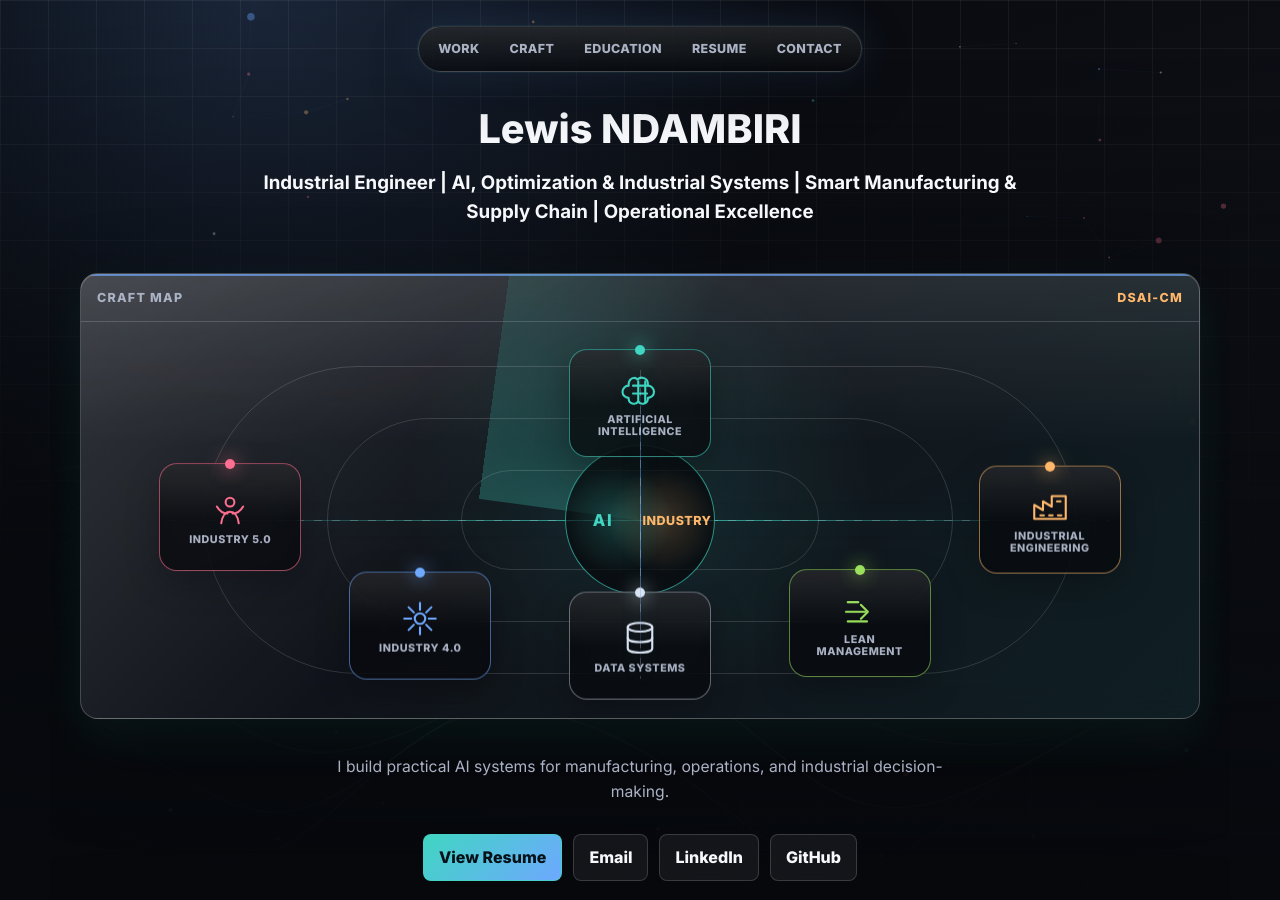
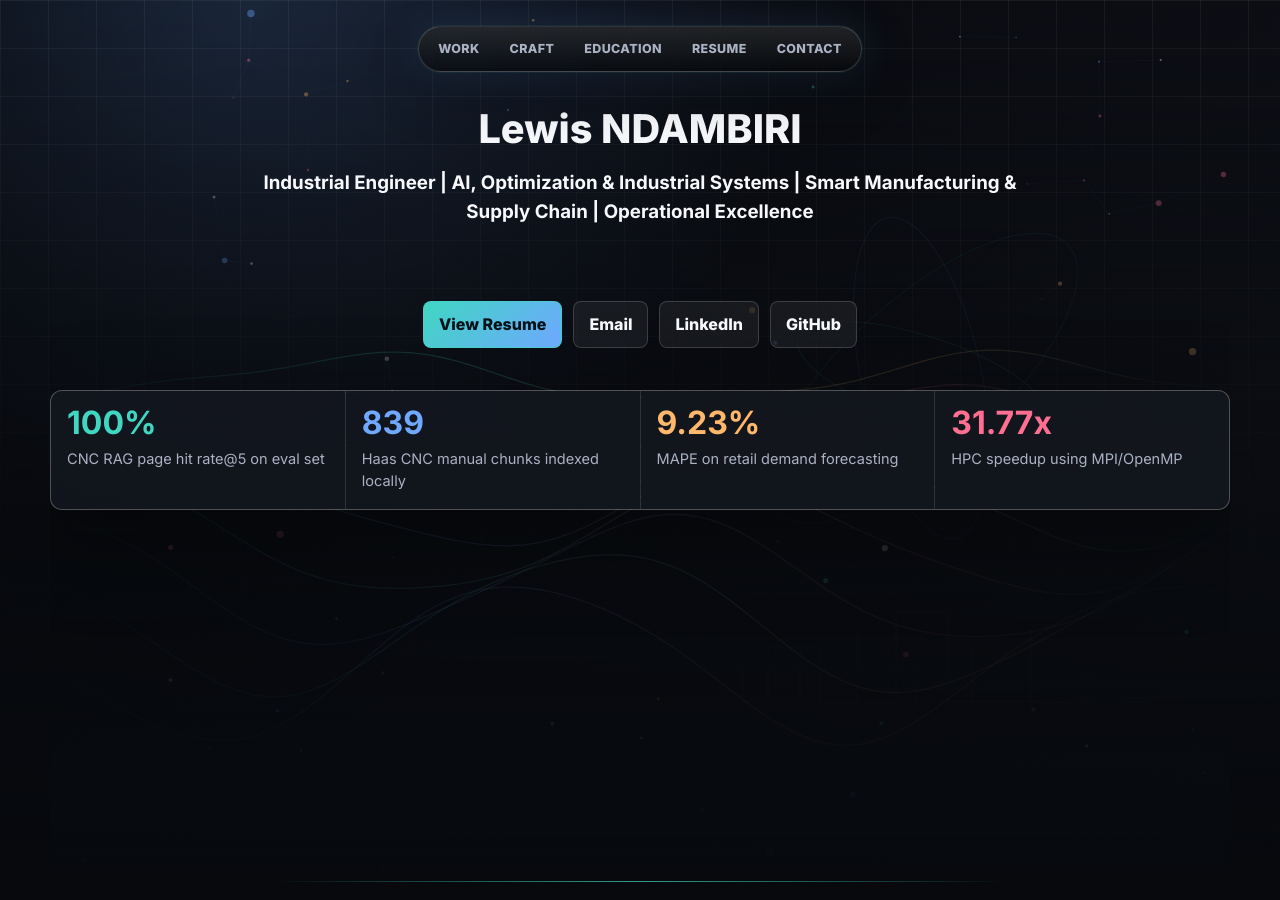
Before and after one commit to lewisndambiri/lewisndambiri.github.io, a Jekyll site: the page built from index.md, in a window 1280 px wide and 900 px high. Built offline with Jekyll 4.4.1, drawn with Linux system fonts in a browser that asks for light colours.

Commit message:
Update index.md

```diff
--- a/index.md
+++ b/index.md
@@ -16,50 +16,8 @@
     <h1>Lewis NDAMBIRI</h1>
     <h3>Industrial Engineer | AI, Optimization & Industrial Systems | Smart Manufacturing & Supply Chain | Operational Excellence</h3>
   </div>
-   <div class="hero-map" id="craft">
-    <aside class="command-panel" aria-label="Profile command panel">
-      <div class="panel-head">
-        <span>Craft Map</span>
-        <span class="panel-code">DSAI-CM</span>
-      </div>
-      <div class="radar craft-map">
-        <div class="sweep"></div>
-        <div class="radar-ring"></div>
-        <div class="radar-ring"></div>
-        <div class="radar-ring"></div>
-        <div class="center-node">
-          <span>AI</span>
-          <span>Industry</span>
-        </div>
-        <div class="domain-node ai" aria-label="Artificial intelligence">
-          <svg viewBox="0 0 48 48" aria-hidden="true"><path d="M18 10a7 7 0 0 0-7 7v2a7 7 0 0 0 0 14v1a6 6 0 0 0 11 3 6 6 0 0 0 11-3v-1a7 7 0 0 0 0-14v-2a7 7 0 0 0-12-5 7 7 0 0 0-3-2Z"/><path d="M16 19h16M16 28h16M22 14v24M30 14v24"/></svg>
-          <span>Artificial Intelligence</span>
-        </div>
-        <div class="domain-node industry" aria-label="Industrial engineering">
-          <svg viewBox="0 0 48 48" aria-hidden="true"><path d="M6 38V22l10 6V18l10 6V12h16v26H6Z"/><path d="M13 34h4M23 34h4M33 34h4M32 18h4"/></svg>
-          <span>Industrial Engineering</span>
-        </div>
-        <div class="domain-node lean" aria-label="Lean management">
-          <svg viewBox="0 0 48 48" aria-hidden="true"><path d="M8 26h22"/><path d="m25 18 8 8-8 8"/><path d="M10 15h12M10 37h22"/></svg>
-          <span>Lean Management</span>
-        </div>
-        <div class="domain-node i4" aria-label="Industry 4.0">
-          <svg viewBox="0 0 48 48" aria-hidden="true"><circle cx="24" cy="24" r="6"/><path d="M24 6v8M24 34v8M6 24h8M34 24h8M11 11l6 6M31 31l6 6M37 11l-6 6M17 31l-6 6"/></svg>
-          <span>Industry 4.0</span>
-        </div>
-        <div class="domain-node i5" aria-label="Industry 5.0">
-          <svg viewBox="0 0 48 48" aria-hidden="true"><circle cx="24" cy="15" r="5"/><path d="M14 39c1-8 5-13 10-13s9 5 10 13"/><path d="M9 20c3 5 7 8 12 8M39 20c-3 5-7 8-12 8"/></svg>
-          <span>Industry 5.0</span>
-        </div>
-        <div class="domain-node data" aria-label="Data systems">
-          <svg viewBox="0 0 48 48" aria-hidden="true"><ellipse cx="24" cy="11" rx="14" ry="5"/><path d="M10 11v24c0 3 6 5 14 5s14-2 14-5V11"/><path d="M10 23c0 3 6 5 14 5s14-2 14-5"/></svg>
-          <span>Data Systems</span>
-        </div>
-      </div>
-    </aside>
-  </div>
+
   <div class="hero-intro hero-intro-secondary">
-    <p class="hero-note">I build practical AI systems for manufacturing, operations, and industrial decision-making.</p>
     <div class="actions" aria-label="Contact and profile links">
       <a class="button primary" href="Resume_NDAMBIRI.pdf" target="_blank" rel="noopener noreferrer">View Resume</a>
       <a class="button" href="mailto:ndambirilewis@gmail.com">Email</a>
```
